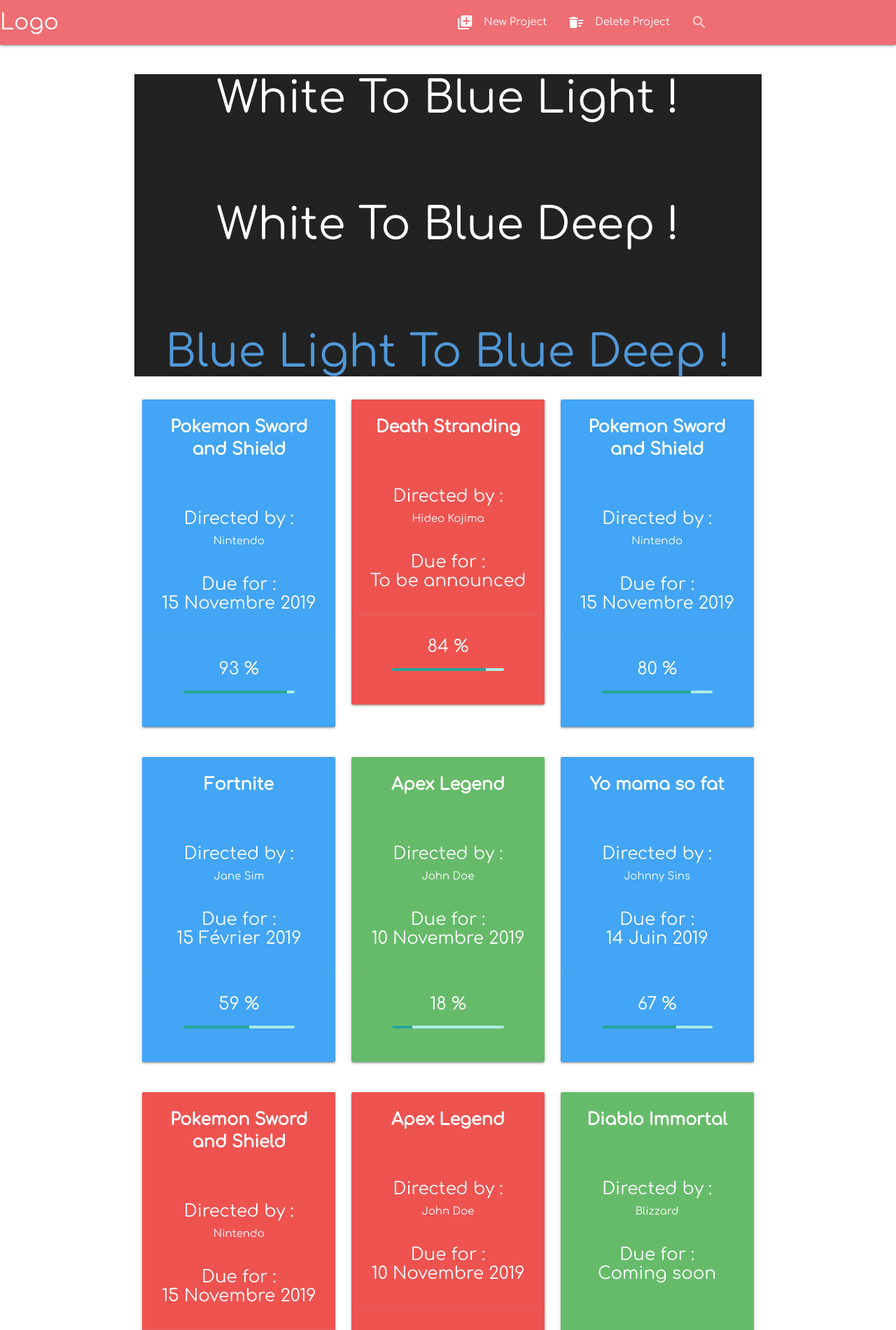
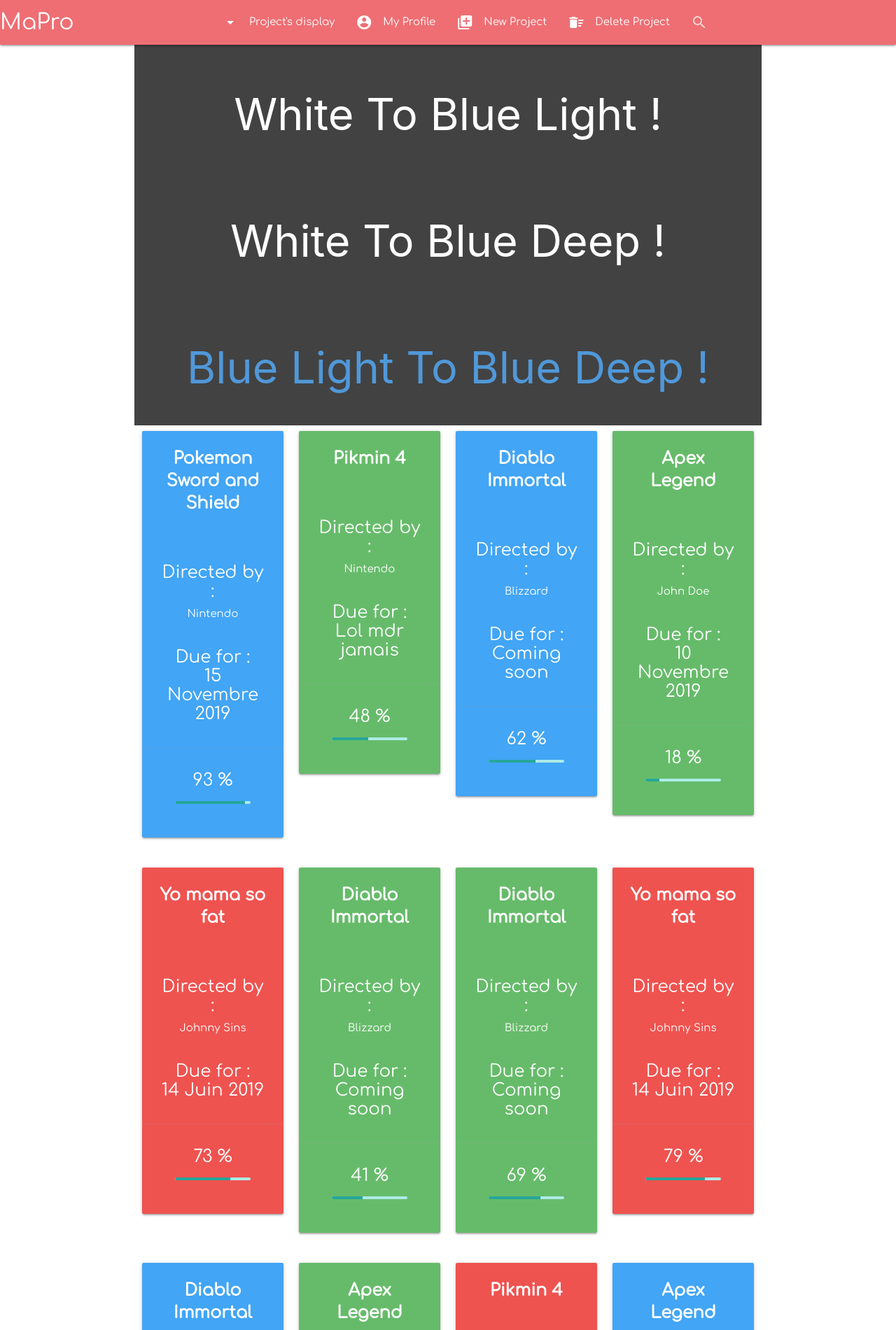
Before and after one commit to RCern/manager, a PHP site: page / in a window 1280 px wide. Shown: the top 1901 px of the page at 70% size. Run offline with PHP 8.4, Linux system fonts and the light colour scheme; some libraries are stand-ins or nearby versions.

Commit message:
enhancing the account.php && beginning project.php
there is also a few tweaks here and there, so that the overall aesthetic is enhanced

```diff
--- a/MaPro - Website/Account.php
+++ b/MaPro - Website/Account.php
@@ -4,6 +4,9 @@
 
     // length currently occupied by the last row of cards
     $_SESSION['length'] = 0;
+
+    // size taken by a card
+    $_SESSION['size'] = 3;
 
     // Max length for a row of cards
     $_SESSION['MAX'] = 12;
@@ -13,10 +16,12 @@
 <html lang="en">
     <link rel="icon" type="image/png" href="./pictures/logo.png"/>
 
-  <link rel="stylesheet" href="css/homepage.css"/>
     <link rel="stylesheet" href="css/general.css"/>
     <link rel="stylesheet" href="css/fontComfortaa.css"/>
     <link rel="stylesheet" href="css/projetCard.css"/>
+    <link rel="stylesheet" href="css/tooltip.css"/>
+    <link rel="stylesheet" href="css/backpage.css"/>
+
 
     <style>
         #page
@@ -53,45 +58,28 @@
         <link rel="stylesheet" href="https://cdnjs.cloudflare.com/ajax/libs/font-awesome/4.7.0/css/font-awesome.min.css">
     </head>
 
+
     <body>
+  <!-- adding the header -->
+        <?php include 'headerBackpage.php'; ?>
 
-      <!-- HEADER -->
-        <div class="navbar-fixed darkBackground">
-            <nav>
-                <div class="nav-wrapper">
-                    <a href="homepage.php" class="brand-logo">Logo</a>
-
-                    <ul class="right hide-on-med-and-down">
-                        <li><a href="#"><i class="material-icons left">add_to_photos</i>New Project</a></li>
-                        <li><a href="#"><i class="material-icons left">delete_sweep</i>Delete Project</a></li>
-                        <li>
-                            <form>
-                                <div class="input-field">
-                                    <input id="search" type="search" required>
-                                    <label class="label-icon" for="search"><i class="material-icons">search</i></label>
-                                    <i class="material-icons">close</i>
-                                </div>
-                            </form>
-                        </li>
-                    </ul>
-
-
-                </div>
-
-            </nav>
-        </div>
+        <main>
 
         <!-- CARD TEST -->
-        <div class="container" style="background:#222222">
+            <div class="container center grey darken-3">
+                <br>
                 <h1 class="whiteToBlueLight"> White To Blue Light !</h1>
                 <br><br>
                 <h1 class="whiteToBlueDeep"> White To Blue Deep !</h1>
                 <br><br>
                 <h1 class="BlueLightToBlueDeep"> Blue Light To Blue Deep !</h1>
+                <br>
             </div>
 
             <div class="container">
+
                 <?php
+
                     for($i = 0; $i < 40; $i++)
                     {
                         switch(rand(1, 8))
@@ -129,18 +117,17 @@
                             break;
                         }
                     }
+
                 ?>
-            <div class="progress">
-                <div class="determinate" style="width: 70%"></div>
-            </div>
+
             </div>
 
+        </main>
     </body>
 
-    <script>
-        $(".navbar-fixed").css("background-color", #333333);
-    </script>
 </html>
+
+
 
 <?php
   function addProjectCard($title, $leader, $date, $percentage, $priority)
@@ -161,29 +148,31 @@
 
 
       // Now we add the card
-      $_SESSION['length'] += 4;
+      $_SESSION['length'] += $_SESSION['size'];
 
-      echo '<div class="col s4">';
+      echo '
+      <div class="col s'. $_SESSION['size'] .' whiteToBlueDeep">
+      ';
 
     if($priority == 1) echo '<div class="card red   lighten-1">';
     if($priority == 2) echo '<div class="card blue  lighten-1">';
     if($priority == 3) echo '<div class="card green lighten-1">';
 
       echo '
-                    <div class="card-content white-text">
-                        <p class="whiteToBlueDeep card-title" style="font-weight: bold">' . $title . '</p>
+                    <div class="card-content">
+                        <a class="card-title" style="font-weight: bold;color: inherit;" href="project.php?ID='. rand(1, 100) .'">' . $title . '</a>
                         <br><br>
-                        <h5 class="white-text">Directed by :<br></h5>
+                        <h5>Directed by :<br></h5>
                         <a class="whiteToBlueDeep tooltip" href="#">' . $leader . '
-                            <span class="tooltiptext">' . $leader . ' + insert content</span>
+                            <span class="tooltiptext center"><i class="material-icons left">account_circle</i>' . $leader . ' + insert content</span>
                         </a>
 
                         <br><br>
-                        <h5 class="white-text">Due for :<br>' . $date . '</h5>
+                        <h5 style="color: inherit">Due for :<br>' . $date . '</h5>
                     </div>
 
                     <div class="card-action">
-                        <h5 class="white-text"> ' . $percentage . ' % <h5>
+                        <h5 style="color: inherit"> ' . $percentage . ' % <h5>
 
                         <div class="container progress">
                             <div class="determinate" style="width: ' . $percentage . '%"></div>
@@ -196,3 +185,32 @@
       ';
   }
 ?>
+
+
+  <?php
+      echo '<a href="project.php?ID='. rand(1, 100) .'">';
+
+      echo '
+      <div class="container card">
+        <div class="card-content">
+        <p>I am a very simple card. I am good at containing small bits of information. I am convenient because I require little markup to use effectively.</p>
+        </div>
+
+        <div class="card-tabs">
+        <ul class="tabs tabs-fixed-width">
+            <li class="tab"><a href="#test4">Test 1</a></li>
+            <li class="tab"><a href="#test5">Test 2</a></li>
+            <li class="tab"><a href="#test6">Test 3</a></li>
+        </ul>
+        </div>
+
+        <div class="card-content grey lighten-4">
+        <div id="test4">Test 1</div>
+        <div id="test5">Test 2</div>
+        <div id="test6">Test 3</div>
+        </div>
+    </div>
+  ';
+
+      echo '</a>';
+  ?>
--- a/MaPro - Website/connexion_Login.php
+++ b/MaPro - Website/connexion_Login.php
@@ -5,6 +5,8 @@
   <link rel="stylesheet" href="css/general.css"/>
   <link rel="stylesheet" href="css/inputField.css"/>
   <link rel="stylesheet" href="css/fontComfortaa.css"/>
+  <link rel="stylesheet" href="css/frontpageH.css"/>
+
 
   <style>
       #page
--- a/MaPro - Website/connexion_Sign_Up.php
+++ b/MaPro - Website/connexion_Sign_Up.php
@@ -5,6 +5,8 @@
   <link rel="stylesheet" href="css/general.css"/>
   <link rel="stylesheet" href="css/inputField.css"/>
   <link rel="stylesheet" href="css/fontComfortaa.css"/>
+  <link rel="stylesheet" href="css/frontpageH.css"/>
+
 
   <style>
       #page
--- /dev/null
+++ b/MaPro - Website/css/backpage.css
@@ -0,0 +1,5 @@
+.navbar-fixed, .p, .span, .h
+{
+    color: inherit;
+    font-family: Comfortaa;
+}
--- a/MaPro - Website/css/general.css
+++ b/MaPro - Website/css/general.css
@@ -1,51 +1,3 @@
-/* All Headers */
-.h
-{
-    font-family: Comfortaa;
-}
-
-h1
-{
-    text-align: center;
-    color:#213B6B;
-    font-family: Comfortaa;
-    font-weight: bold;
-}
-
-h2
-{
-    text-align: center;
-    color:#5098D9;
-    font-family: Comfortaa;
-}
-
-h3
-{
-    color:#FFFFFF;
-    font-family: Comfortaa;
-}
-
-h4
-{
-    color:#5098D9;
-    font-family: Comfortaa;
-}
-
-h5
-{
-    color:#232323;
-    font-family: Comfortaa;
-}
-
-h6
-{
-    color:#767676;
-    line-height: 1.6;
-    font-family: Comfortaa;
-}
-
-
-
 /* Big a */
 a.aBig:link
 {
@@ -85,28 +37,11 @@
 .blueLightToBlueDeep:hover { color:#213B6B; }
 
 
-
-
 /* Zooms when hovering */
 .zoom,.smallZoom { transition: transform .2s; }
 .zoom:hover { transform: scale(1.2); }
 .smallZoom:hover { transform: scale(1.05); }
 
-
-
-/* Overlay */
-.overlay
-{
-  background: rgba(0, 0, 0, 0.5); /* Black see-through */
-  color: #f1f1f1;
-  width: 100%;
-  height:100%;
-  opacity:1;
-  text-align: center;
-  z-index:3;
-  display: inline-block;
-  vertical-align: middle;
-}
 
 /* Zooms when hovering */
 .img, IMG.displayed
@@ -124,7 +59,19 @@
 .fa-lg:hover { color:#213B6B; }
 
 
-
+/* Overlay */
+.overlay
+{
+  background: rgba(0, 0, 0, 0.5); /* Black see-through */
+  color: #f1f1f1;
+  width: 100%;
+  height:100%;
+  opacity:1;
+  text-align: center;
+  z-index:3;
+  display: inline-block;
+  vertical-align: middle;
+}
 
 
 /* Tooltip */
--- a/MaPro - Website/footer.php
+++ b/MaPro - Website/footer.php
@@ -1,4 +1,6 @@
 <link rel="stylesheet" href="css/headerFooter.css"/>
+<link rel="stylesheet" href="css/frontpageH.css"/>
+
 
 
 <footer class="page-footer">
--- a/MaPro - Website/header.php
+++ b/MaPro - Website/header.php
@@ -1,4 +1,6 @@
 <link rel="stylesheet" href="css/headerFooter.css"/>
+<link rel="stylesheet" href="css/frontpageH.css"/>
+
 
 
 <div class="row rowHeader valign-wrapper foreground">
--- /dev/null
+++ b/MaPro - Website/headerBackpage.php
@@ -0,0 +1,84 @@
+<link rel="stylesheet" href="css/general.css"/>
+<link rel="stylesheet" href="css/fontComfortaa.css"/>
+
+
+<!-- HEADER -->
+<div class="navbar-fixed darkBackground">
+    <nav>
+        <div class="nav-wrapper">
+            <a href="homepage.php" class="brand-logo whiteToBlueDeep">MaPro</a>
+
+            <!-- Component that calls the side-menu when the window is reduced -->
+            <a href="#" class="sidenav-trigger hide-on-large-only zoom whiteToBlueLight" data-target="mobile-links">
+                <i class="material-icons">menu</i>
+            </a>
+
+            <!-- Links -->
+            <ul class="right hide-on-med-and-down">
+                <li><a class="whiteToBlueDeep dropdown-trigger" href="#!" data-target="dropdown1">
+                    <i class="material-icons left">arrow_drop_down</i>
+                    Project's display</a>
+                </li>
+                <li><a class="whiteToBlueDeep" href="#"><i class="material-icons left">account_circle</i>My Profile</a></li>
+                <li><a class="whiteToBlueDeep" href="#"><i class="material-icons left">add_to_photos</i>New Project</a></li>
+                <li><a class="whiteToBlueDeep" href="#"><i class="material-icons left">delete_sweep</i>Delete Project</a></li>
+                <li>
+                    <form>
+                        <div class="input-field">
+                            <input id="search" type="search" required>
+                            <label class="label-icon" for="search"><i class="material-icons">search</i></label>
+                            <i class="material-icons">close</i>
+                        </div>
+                    </form>
+                </li>
+            </ul>
+
+
+            <!-- Side-menu for when the window is reduced -->
+            <ul class="sidenav" id="mobile-links">
+                <li><a class="blueLightToBlueDeep dropdown-trigger" href="#!" data-target="dropdown2">
+                    <i class="material-icons left">arrow_drop_down</i>
+                    Project's display</a>
+                </li>
+                <li><a class="blueLightToBlueDeep" href="#"><i class="material-icons left">account_circle</i>My Profile</a></li>
+                <li><a class="blueLightToBlueDeep" href="#"><i class="material-icons left">add_to_photos</i>New Project</a></li>
+                <li><a class="blueLightToBlueDeep" href="#"><i class="material-icons left">delete_sweep</i>Delete Project</a></li>
+                <li>
+                    <form>
+                        <div class="input-field">
+                            <input id="search" type="search" required>
+                            <label class="label-icon" for="search"><i class="material-icons">search</i></label>
+                            <i class="material-icons">close</i>
+                        </div>
+                    </form>
+                </li>
+            </ul>
+
+            <!-- Dropdown Structure -->
+            <ul id="dropdown1" class="dropdown-content">
+                <li><a href="#!"><i class="material-icons left">sim_card_alert</i>Cards</a></li>
+                <li class="divider"></li>
+                <li><a href="#!"><i class="material-icons left">view_list</i>List</a></li>
+            </ul>
+            <ul id="dropdown2" class="dropdown-content">
+                <li><a href="#!"><i class="material-icons left">sim_card_alert</i>Cards</a></li>
+                <li class="divider"></li>
+                <li><a href="#!"><i class="material-icons left">view_list</i>List</a></li>
+            </ul>
+
+        </div>
+
+    </nav>
+</div>
+
+
+<!-- Compiled and minified JavaScript -->
+<script src="https://code.jquery.com/jquery-3.3.1.min.js"></script>
+<script src="https://cdnjs.cloudflare.com/ajax/libs/materialize/1.0.0-beta/js/materialize.min.js"></script>
+<script>
+    $(document).ready(function()
+    {
+        $('.sidenav').sidenav();
+        $(".dropdown-trigger").dropdown();
+    });
+</script>
--- a/MaPro - Website/homepage.php
+++ b/MaPro - Website/homepage.php
@@ -4,6 +4,7 @@
   <link rel="stylesheet" href="css/homepage.css"/>
   <link rel="stylesheet" href="css/general.css"/>
   <link rel="stylesheet" href="css/fontComfortaa.css"/>
+  <link rel="stylesheet" href="css/frontpageH.css"/>
 
   <style>
       #page
```
Also changed, not shown: MaPro - Website/css/frontpageH.css (added, +45 -0 lines), MaPro - Website/project.php (added, +58 -0 lines). Lines whose indentation alone changed are shown as unchanged.
